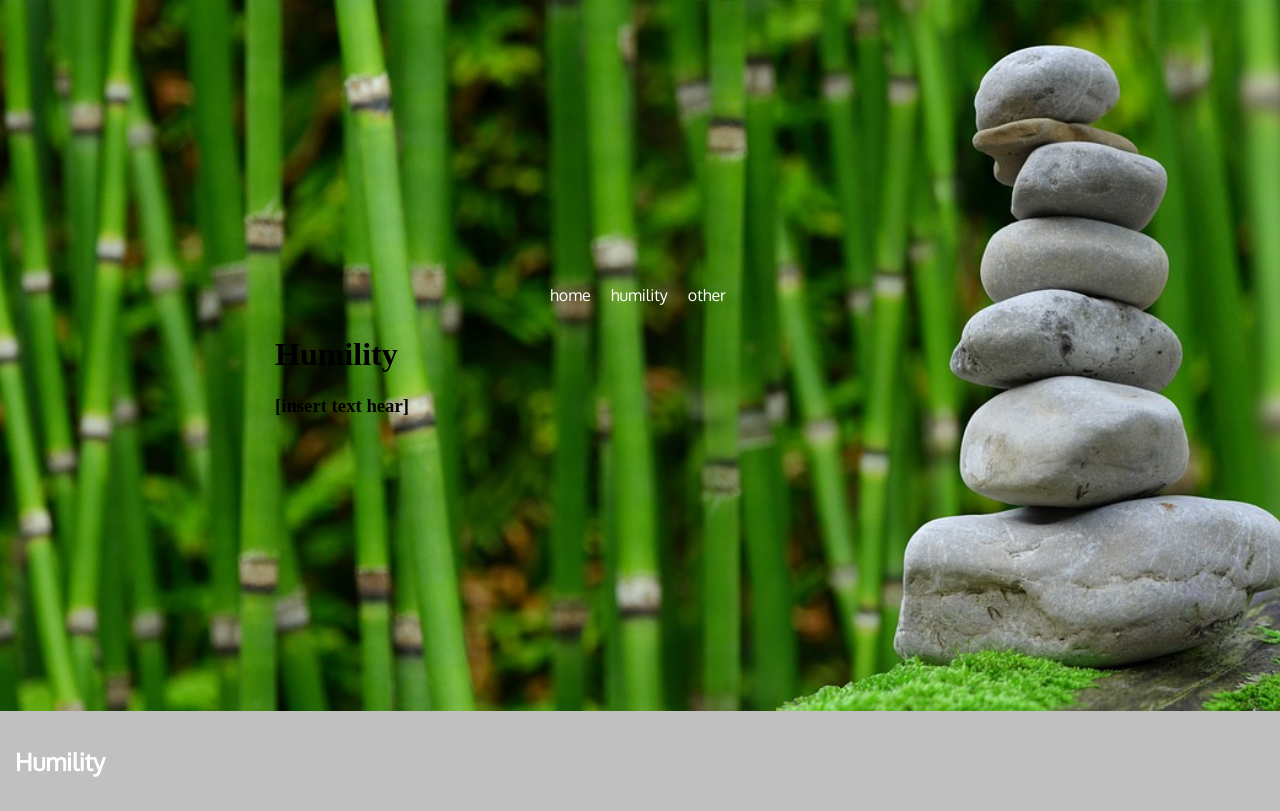
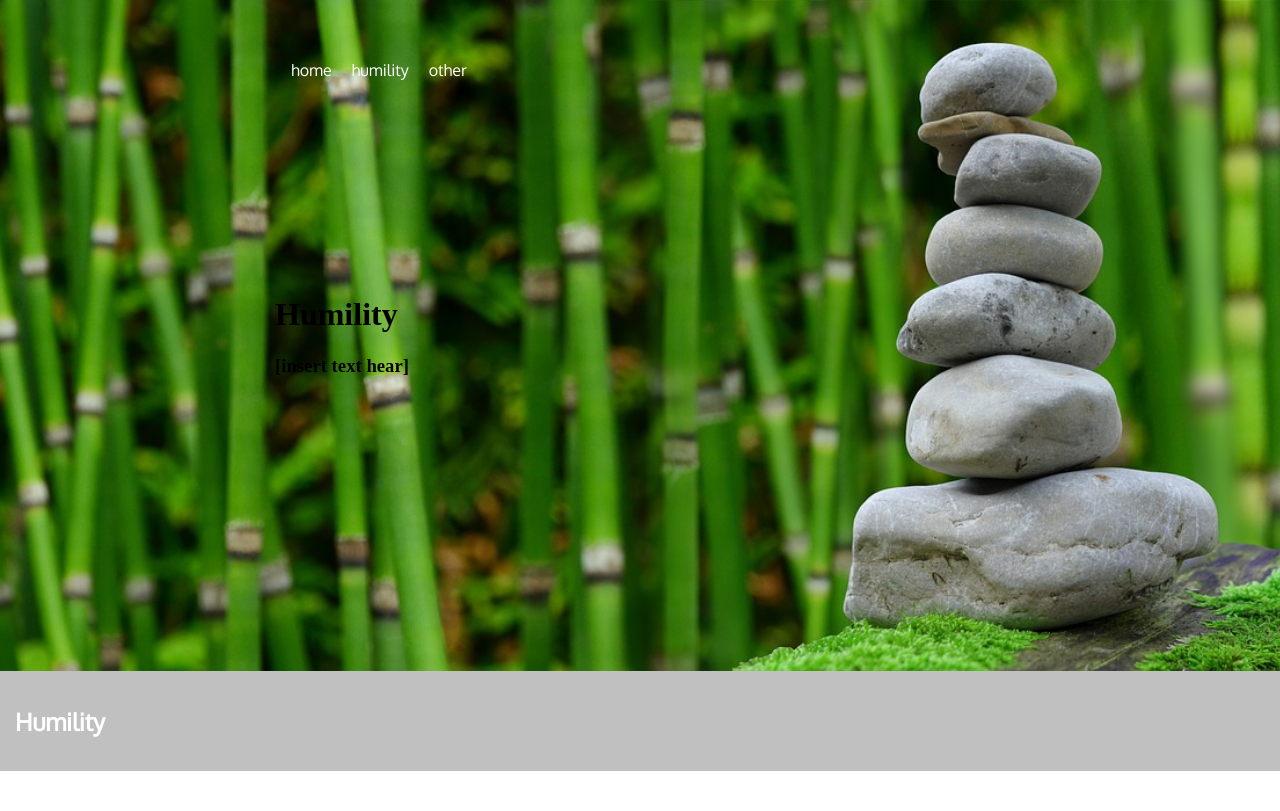
Before and after one commit to tsatkgr/psych, a plain HTML site: page index.html in a window 1280 px wide. Drawn offline with Linux system fonts and the light colour scheme.

Commit message:
Update index.css

```diff
--- a/index.css
+++ b/index.css
@@ -5,8 +5,10 @@ body{
 nav {
   padding:10px;
   margin-top:0;
-  text-align:center;
-
+  width: 50%;
+  margin: 0 auto;
+  position: fixed;
+  top: 50px;
 }
 a {
    text-decoration: none;
```
